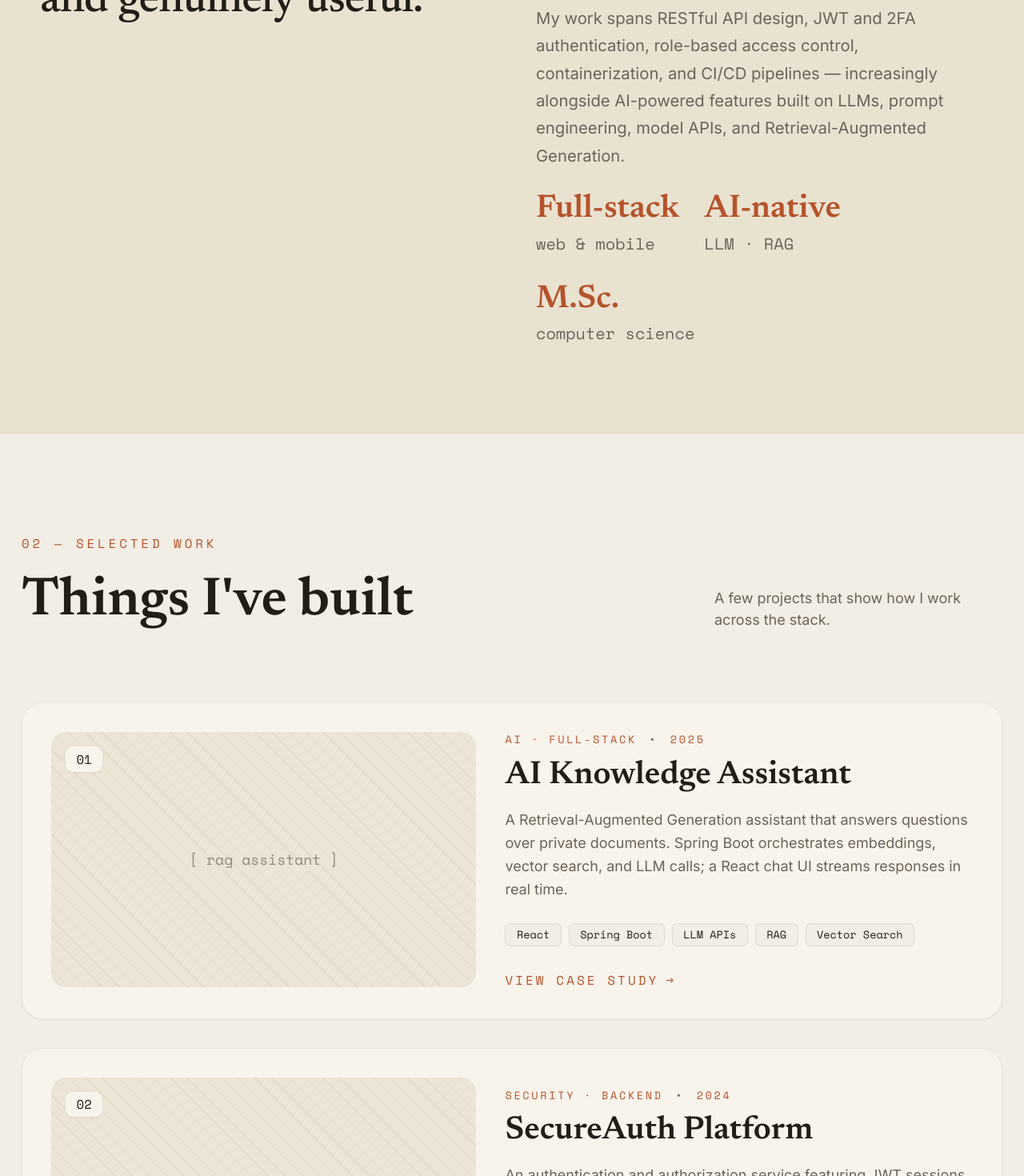
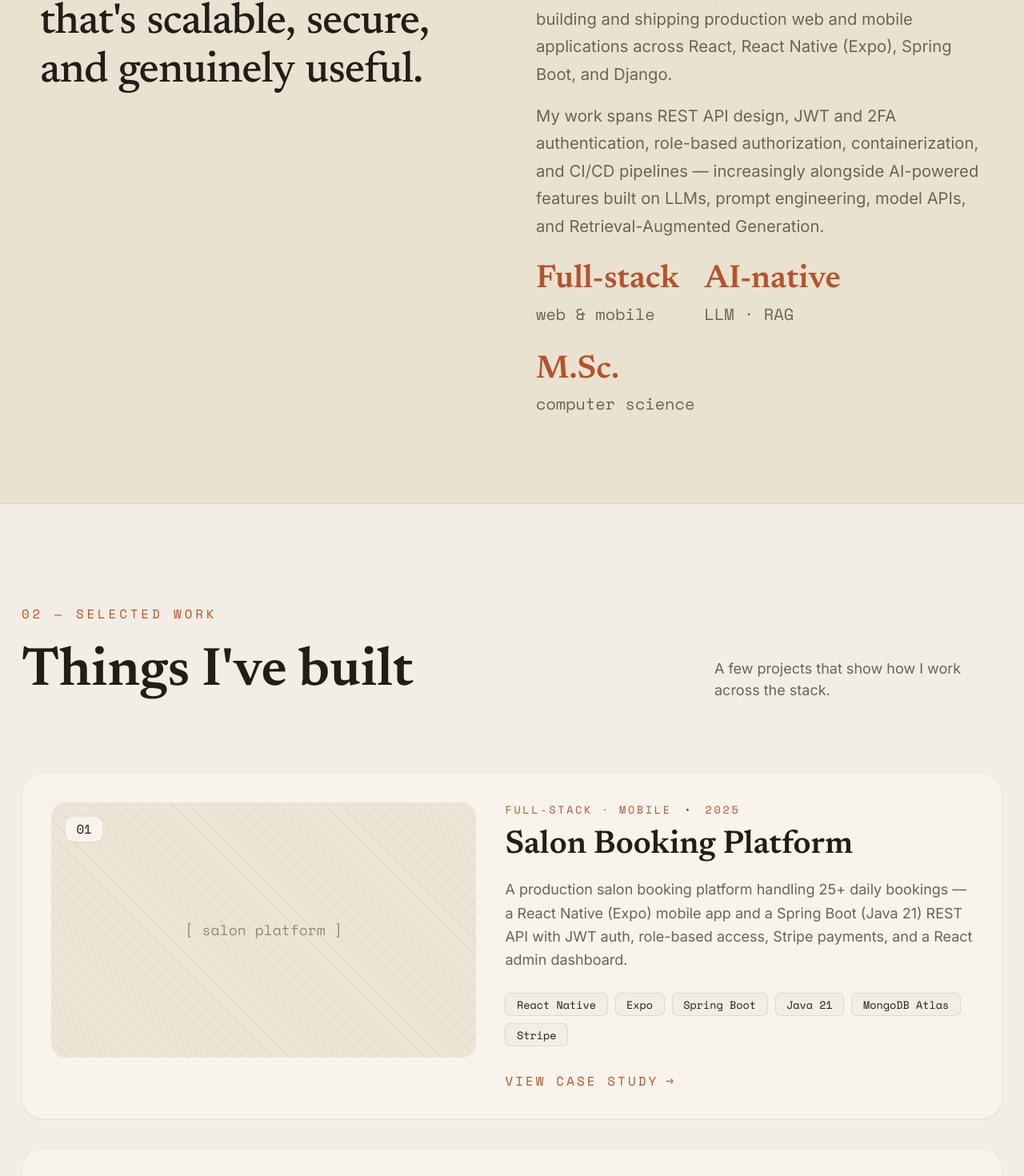
Before and after one commit to Arshad9633/Portfolio-Web, a React (Vite) app: page / in a window 1280 px wide. Shown: the part 1260-2730 px from the top of the page at 80% size. Built offline with nearby package versions, Linux system fonts and the light colour scheme; no server answers.

Commit message:
updated with real data from my CV.

```diff
--- a/src/components/sections/About.jsx
+++ b/src/components/sections/About.jsx
@@ -5,8 +5,8 @@ const headline = "Engineering software that's scalable, secure, and genuinely us
 
 const pillars = [
   { title: "Full-stack", sub: "web & mobile" },
-  { title: "AI-native",  sub: "LLM · RAG" },
-  { title: "M.Sc.",      sub: "computer science" },
+  { title: "AI-native", sub: "LLM · RAG" },
+  { title: "M.Sc.", sub: "computer science" },
 ];
 
 export default function About() {
@@ -47,17 +47,18 @@ export default function About() {
           <div>
             <Reveal delay={0.08}>
               <p className="text-lg leading-[1.7] text-muted">
-                I'm a Software Engineer and M.Sc. Computer Science student with
-                hands-on experience building and deploying production web and
-                mobile applications using React, React Native (Expo), and Spring Boot.
+                I'm a Software Engineer and M.Sc. Computer Science student at the
+                University of Vienna, experienced in building and shipping
+                production web and mobile applications across React, React Native
+                (Expo), Spring Boot, and Django.
               </p>
             </Reveal>
 
             <Reveal delay={0.16}>
               <p className="mt-[18px] text-lg leading-[1.7] text-muted">
-                My work spans RESTful API design, JWT and 2FA authentication,
-                role-based access control, containerization, and CI/CD pipelines
-                — increasingly alongside AI-powered features built on LLMs, prompt
+                My work spans REST API design, JWT and 2FA authentication,
+                role-based authorization, containerization, and CI/CD pipelines —
+                increasingly alongside AI-powered features built on LLMs, prompt
                 engineering, model APIs, and Retrieval-Augmented Generation.
               </p>
             </Reveal>
--- a/src/data/projects.js
+++ b/src/data/projects.js
@@ -1,146 +1,100 @@
 export const projects = [
   {
     n: "01",
-    slug: "ai-knowledge-assistant",
-    tags: ["AI", "Full-stack"],
+    slug: "salon-booking-platform",
+    tags: ["Full-stack", "Mobile"],
     year: "2025",
-    placeholder: "rag assistant",
-    title: "AI Knowledge Assistant",
+    placeholder: "salon platform",
+    title: "Salon Booking Platform",
     description:
-      "A Retrieval-Augmented Generation assistant that answers questions over private documents. Spring Boot orchestrates embeddings, vector search, and LLM calls; a React chat UI streams responses in real time.",
-    stack: ["React", "Spring Boot", "LLM APIs", "RAG", "Vector Search"],
-    role: "Full-stack Engineer",
-    timeline: "2025 · 3 months",
+      "A production salon booking platform handling 25+ daily bookings — a React Native (Expo) mobile app and a Spring Boot (Java 21) REST API with JWT auth, role-based access, Stripe payments, and a React admin dashboard.",
+    stack: ["React Native", "Expo", "Spring Boot", "Java 21", "MongoDB Atlas", "Stripe"],
+    role: "Full-Stack Developer",
+    timeline: "2025 — Present",
     github: "https://github.com/Arshad9633",
     live: "",
     overview:
-      "Teams were drowning in scattered internal documentation. This assistant lets them ask plain-language questions and get sourced answers pulled directly from their own files.",
+      "A production booking platform for Salon Studio (Warsaw) handling 25+ bookings a day — a cross-platform mobile app for clients and a secure backend with a web admin dashboard for the business.",
     builtSteps: [
-      { title: "Document ingestion", body: "A pipeline chunks uploaded documents and stores their embeddings in a vector database for fast semantic lookup." },
-      { title: "Semantic retrieval", body: "Each query is embedded and matched against the store to pull the most relevant passages before any LLM call." },
-      { title: "Orchestration layer", body: "Spring Boot coordinates embeddings, vector search, and streaming LLM responses behind a single clean API." },
-      { title: "Streaming chat UI", body: "A React interface streams tokens in real time and shows the source passages behind every answer." },
+      { title: "Mobile app", body: "A React Native (Expo) app for clients to browse services and book appointments, shipped to iOS and Android." },
+      { title: "Secure API", body: "A Spring Boot (Java 21) REST API secured with JWT authentication and role-based access control." },
+      { title: "Payments & data", body: "Integrated Stripe payments and MongoDB Atlas, with secure async email verification and password reset via the Resend API and Cloudflare DNS." },
+      { title: "Admin dashboard & delivery", body: "A React admin dashboard with CRUD, data visualization, and real-time booking management; backend deployed on Railway via GitHub CI/CD." },
     ],
     keyFeatures: [
-      "Answers grounded in your own documents",
-      "Inline source citations",
-      "Real-time streaming responses",
-      "Pluggable LLM and vector backends",
+      "25+ daily bookings in production",
+      "JWT auth + role-based access",
+      "Stripe payments integration",
+      "Real-time admin booking management",
+      "Tested with JUnit 5, Mockito, Spring Boot Test",
+      "CI/CD deploy to Railway",
     ],
-    heroImage: "/screenshots/AI-Assisted_Header.png",
-    screens: [
-      "/screenshots/AI-Assisted_Header.png",
-      "/screenshots/AI-Assisted_Header.png",
-      "/screenshots/AI-Assisted_Header.png",
-    ],
+    heroImage: "",
+    screens: ["mobile booking", "admin dashboard", "payment flow"],
     youtube: "",
   },
   {
     n: "02",
-    slug: "secureauth-platform",
-    tags: ["Security", "Backend"],
-    year: "2024",
-    placeholder: "auth platform",
-    title: "SecureAuth Platform",
+    slug: "cartup-ecommerce",
+    tags: ["AI", "Full-stack"],
+    year: "2025",
+    placeholder: "cartup store",
+    title: "AI-Assisted Fashion E-Commerce",
     description:
-      "An authentication and authorization service featuring JWT sessions, two-factor auth, and fine-grained role-based access control — packaged with Docker and shipped through a CI/CD pipeline.",
-    stack: ["Java", "Spring Boot", "JWT / 2FA", "RBAC", "Docker", "CI/CD"],
-    role: "Backend Engineer",
-    timeline: "2024 · 4 months",
+      "An AI-assisted fashion e-commerce platform live at cartup.store — React (Vite) + Tailwind on Cloudflare Pages, with Java Spring Boot REST APIs for auth, products, cart, orders, and admin on Render.",
+    stack: ["React", "Vite", "Tailwind CSS", "Spring Boot", "MongoDB Atlas", "Cloudinary"],
+    role: "Full-Stack Developer",
+    timeline: "2025 — Present",
     github: "https://github.com/Arshad9633",
-    live: "",
+    live: "https://cartup.store",
     overview:
-      "Every product re-implements login, and most get the security details subtly wrong. SecureAuth packages battle-tested authentication and authorization as a service other apps can plug into — issuing tokens, enforcing 2FA, and gating routes by role out of the box.",
+      "A live AI-assisted fashion e-commerce platform (cartup.store) with a full shopping flow — from browsing and cart to checkout — backed by Spring Boot REST APIs and an admin dashboard.",
     builtSteps: [
-      { title: "Token-based sessions", body: "Stateless JWT access tokens with rotating refresh tokens keep sessions secure without server-side session storage." },
-      { title: "Two-factor auth", body: "TOTP enrollment and verification add a second factor, with recovery codes and rate-limited attempts to block brute force." },
-      { title: "Role-based access", body: "A permission middleware checks roles and scopes on every protected route, so access rules live in one auditable place." },
-      { title: "Containerized delivery", body: "The service is Dockerized and shipped through a CI/CD pipeline with automated tests gating each deploy to staging and production." },
+      { title: "Frontend", body: "A React (Vite) + Tailwind storefront deployed on Cloudflare Pages, with category filters and a full checkout/billing flow." },
+      { title: "Backend APIs", body: "Java Spring Boot REST APIs for auth, products, cart, orders, and admin, deployed on Render." },
+      { title: "Data & media", body: "MongoDB Atlas for data with Cloudinary-hosted product images." },
+      { title: "Cart & auth", body: "JWT authentication with a guest-to-user cart merge, so items carry over once a shopper signs in." },
     ],
     keyFeatures: [
-      "JWT access + refresh rotation",
-      "Granular role & permission model",
-      "TOTP two-factor authentication",
-      "Audit-friendly access logs",
+      "Live in production at cartup.store",
+      "JWT auth + guest-to-user cart merge",
+      "Category filters & checkout flow",
+      "Cloudinary-hosted product images",
+      "Admin dashboard",
     ],
-    heroImage: "/screenshots/auth-hero.png",
-    screens: [
-      "/screenshots/auth-login.png",
-      "/screenshots/auth-2fa.png",
-      "/screenshots/auth-roles.png",
-    ],
+    heroImage: "",
+    screens: ["storefront", "cart & checkout", "admin dashboard"],
     youtube: "",
   },
   {
     n: "03",
-    slug: "cross-platform-field-app",
-    tags: ["Mobile"],
-    year: "2024",
-    placeholder: "mobile app",
-    title: "Cross-Platform Field App",
+    slug: "orance-booking-system",
+    tags: ["Backend"],
+    year: "2022",
+    placeholder: "booking system",
+    title: "Booking System Web App",
     description:
-      "A React Native (Expo) application for on-the-go data capture with offline-first sync, push notifications, and a shared REST API powering both the mobile client and a web dashboard.",
-    stack: ["React Native", "Expo", "REST API", "Offline Sync", "Push"],
-    role: "Mobile Engineer",
-    timeline: "2024 · 3 months",
+      "A booking-system web application built during a backend internship at Orance Media Group — Python, Django, and PostgreSQL with REST APIs, plus GitLab CI/CD for automated testing and deployment.",
+    stack: ["Python", "Django", "PostgreSQL", "REST APIs", "GitLab CI/CD"],
+    role: "Backend Developer Intern",
+    timeline: "Jun 2022 — Dec 2022",
     github: "https://github.com/Arshad9633",
     live: "",
     overview:
-      "Field workers needed to capture data in areas with no signal, then have it sync automatically once they were back online — without losing a single entry.",
+      "A booking-system web app built and maintained during a backend internship at Orance Media Group (Warsaw), working in an Agile team.",
     builtSteps: [
-      { title: "Offline-first storage", body: "Captured data is written locally first and queued, so the app stays fully usable with no connectivity." },
-      { title: "Background sync", body: "A sync queue flushes pending records once a connection returns, with conflict-safe merging." },
-      { title: "Push notifications", body: "Workers receive real-time assignment and status updates through native push notifications." },
-      { title: "Shared REST API", body: "One API powers both the mobile client and a companion web dashboard, keeping data consistent across both." },
+      { title: "Backend & APIs", body: "Built and maintained a booking-system web app in Python, Django, and PostgreSQL with REST APIs." },
+      { title: "CI/CD", body: "Helped set up GitLab CI/CD to automate testing and deployment to staging and production." },
+      { title: "Agile delivery", body: "Worked in an Agile team — participating in stand-ups and code reviews to deliver features and fix bugs." },
     ],
     keyFeatures: [
-      "Works fully offline",
-      "Automatic conflict-safe sync",
-      "Native iOS & Android via Expo",
-      "Shared API with web dashboard",
+      "Django + PostgreSQL REST APIs",
+      "Automated GitLab CI/CD pipeline",
+      "Staging & production deployments",
+      "Agile team workflow",
     ],
-    heroImage: "/screenshots/field-hero.png",
-    screens: [
-      "/screenshots/field-capture.png",
-      "/screenshots/field-queue.png",
-      "/screenshots/field-dashboard.png",
-    ],
-    youtube: "",
-  },
-  {
-    n: "04",
-    slug: "cicd-pipeline-dashboard",
-    tags: ["DevOps", "Tooling"],
-    year: "2023",
-    placeholder: "pipeline dashboard",
-    title: "CI/CD Pipeline Dashboard",
-    description:
-      "A monitoring dashboard that visualizes build, test, and deploy stages across services. Containerized micro-services feed live status to a React front-end for at-a-glance pipeline health.",
-    stack: ["React", "Node.js", "Docker", "CI/CD", "PostgreSQL"],
-    role: "Full-stack Engineer",
-    timeline: "2023 · 2 months",
-    github: "https://github.com/Arshad9633",
-    live: "",
-    overview:
-      "A single screen to see the health of every build and deployment across all services, instead of digging through scattered CI logs whenever something broke.",
-    builtSteps: [
-      { title: "Live status feed", body: "Containerized micro-services report build, test, and deploy state to the dashboard in near real time." },
-      { title: "Stage visualization", body: "A React front-end lays out every pipeline stage so failures are obvious at a glance." },
-      { title: "Historical trends", body: "Past runs are stored in PostgreSQL, powering trend views for flaky tests and slow stages." },
-      { title: "Containerized stack", body: "The whole system is packaged with Docker for consistent, reproducible deployment." },
-    ],
-    keyFeatures: [
-      "At-a-glance pipeline health",
-      "Live build & deploy status",
-      "Historical run trends",
-      "Fully containerized stack",
-    ],
-    heroImage: "/screenshots/pipeline-hero.png",
-    screens: [
-      "/screenshots/pipeline-overview.png",
-      "/screenshots/pipeline-stage.png",
-      "/screenshots/pipeline-history.png",
-    ],
+    heroImage: "",
+    screens: ["booking flow", "api docs"],
     youtube: "",
   },
 ];
--- a/src/data/skills.js
+++ b/src/data/skills.js
@@ -1,18 +1,26 @@
 export const skillCategories = [
   {
+    title: "Languages",
+    items: ["Python", "Java", "JavaScript", "SQL"],
+  },
+  {
     title: "Frontend",
-    items: ["React(Vite)", "React Native (Expo)", "TypeScript", "Tailwind CSS", ],
+    items: ["React (Vite)", "React Native (Expo)", "Tailwind CSS", "Bootstrap", "AngularJS"],
   },
   {
     title: "Backend",
-    items: ["Spring Boot", "Java", "REST APIs", "Node.js", "PostgreSQL"],
+    items: ["Spring Boot (Java 21)", "REST APIs", "Django", "Django REST Framework"],
   },
   {
-    title: "AI / ML",
-    items: ["LLM APIs", "Prompt Engineering", "RAG", "Vector Search", "Model Integration"],
+    title: "AI / LLM",
+    items: ["Prompt Engineering", "LLM API Integration", "RAG & Vector DBs", "Ollama (local inference)"],
   },
   {
-    title: "Security & DevOps",
-    items: ["JWT / 2FA", "Role-Based Access", "Docker", "CI/CD Pipelines", "Git", "Kubernetes", "AWS", ],
+    title: "Databases",
+    items: ["MongoDB Atlas", "PostgreSQL", "MySQL"],
+  },
+  {
+    title: "DevOps & Tools",
+    items: ["Git / GitHub", "GitLab CI/CD", "Docker", "AWS", "Kubernetes", "Railway"],
   },
 ];
--- a/src/data/timeline.js
+++ b/src/data/timeline.js
@@ -1,23 +1,30 @@
 export const timeline = [
   {
-    role: "Software Engineer",
-    period: "2024 — Present",
-    org: "Organisation name",
+    role: "Full-Stack Developer",
+    period: "2025 — Present",
+    org: "Salon Studio · Warsaw",
     description:
-      "Building and deploying scalable web and mobile applications across the stack — from React and React Native clients to Spring Boot services, with JWT/2FA security and CI/CD delivery.",
+      "Building a production salon booking platform — a React Native (Expo) app and Spring Boot (Java 21) API with JWT/role-based auth, Stripe payments, and a React admin dashboard, deployed on Railway via CI/CD.",
   },
   {
-    role: "Full-Stack Developer",
-    period: "2023 — 2024",
-    org: "Company name",
+    role: "Backend Developer Intern",
+    period: "Jun 2022 — Dec 2022",
+    org: "Orance Media Group · Warsaw",
     description:
-      "Designed RESTful APIs and role-based access control, containerized services with Docker, and integrated early AI-powered features using LLM APIs and prompt engineering.",
+      "Built and maintained a booking-system web app in Python, Django, and PostgreSQL with REST APIs. Helped set up GitLab CI/CD and worked in an Agile team with stand-ups and code reviews.",
   },
   {
     role: "M.Sc. Computer Science",
-    period: "2023 — 2025",
-    org: "University name",
+    period: "Oct 2023 — Feb 2027 (Expected)",
+    org: "Universität Wien · Vienna",
     description:
-      "Graduate study with a focus on software engineering and applied AI — including Retrieval-Augmented Generation, model integration, and secure, scalable system design.",
+      "Graduate study in Computer Science, with a focus on software engineering and applied AI — LLM integration, RAG, and secure, scalable system design.",
+  },
+  {
+    role: "B.Sc. Computer Science (Web Technology Eng.)",
+    period: "Mar 2018 — Apr 2022",
+    org: "Vistula University · Warsaw",
+    description:
+      "Undergraduate degree in Computer Science with a specialization in Web Technology Engineering.",
   },
 ];
```
Also changed, not shown: src/components/sections/Contact.jsx (+4 -3 lines), src/components/sections/Hero.jsx (+4 -3 lines).
